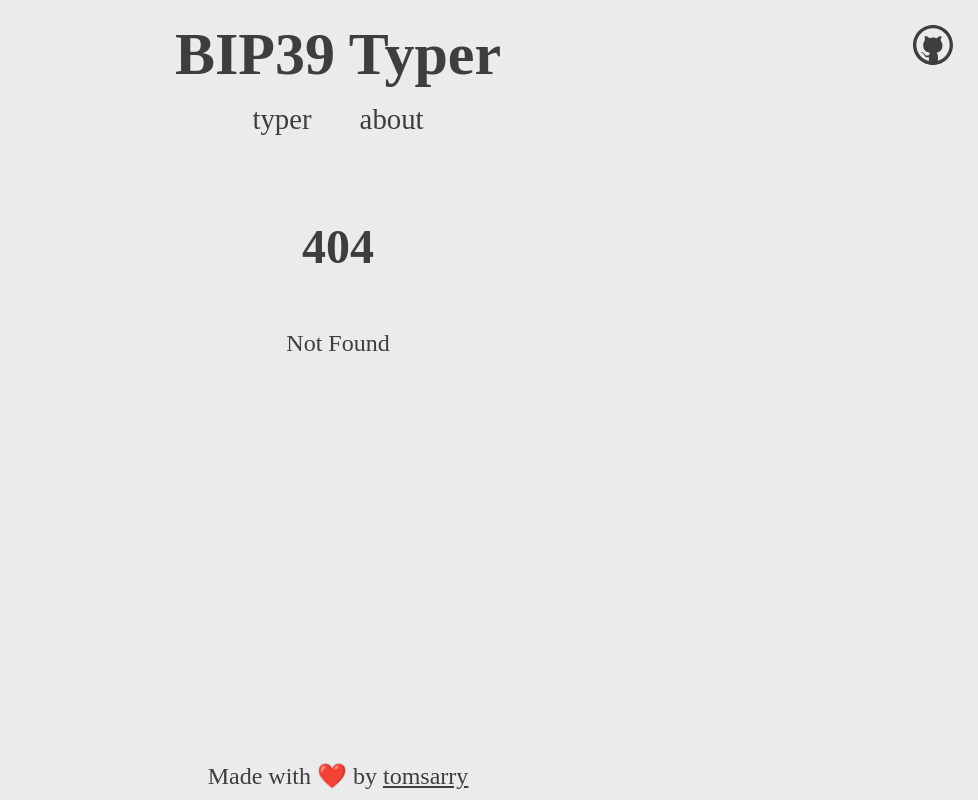
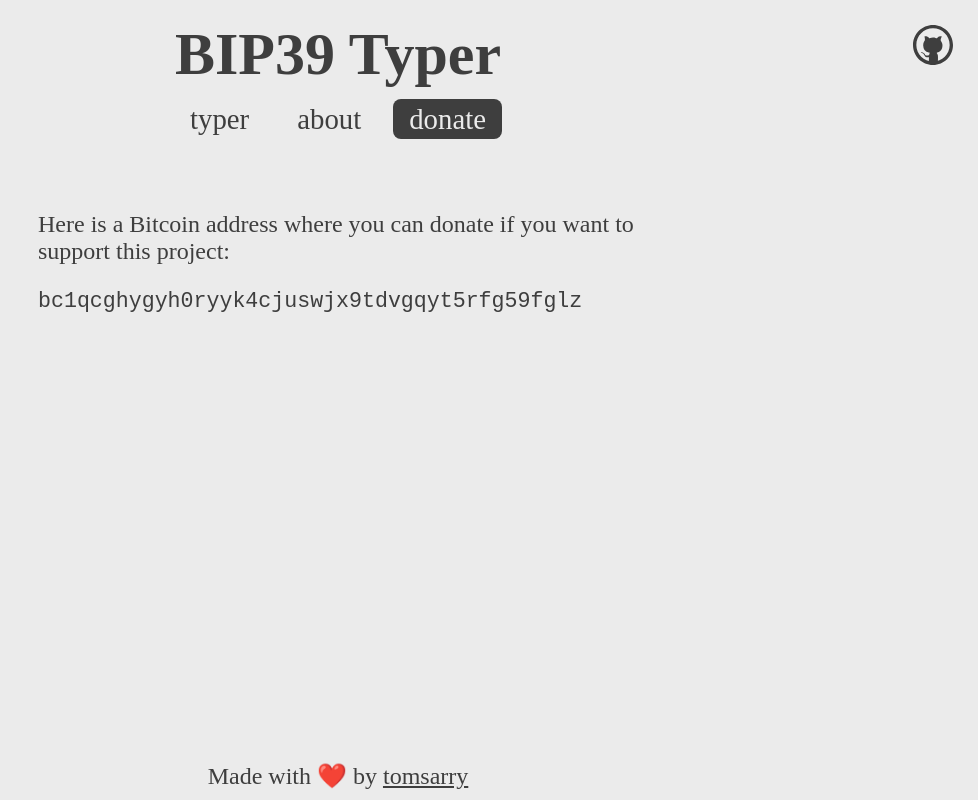
Before and after one commit to tomsarry/typer, a SvelteKit app: page /donate in a window 1280 px wide. Before the commit this address had no page. Shown: the whole page, without its empty margins (302-1280 px from the left). Built offline with nearby package versions, Linux system fonts and the light colour scheme; a web font is replaced by a local one.

Commit message:
feat: add donate page

```diff
--- a/src/routes/+layout.svelte
+++ b/src/routes/+layout.svelte
@@ -15,6 +15,8 @@
 <style>
 	.app {
 		min-height: 100vh;
+		max-width: 600px;
+		margin: auto;
 		display: flex;
 		flex-direction: column;
 		align-items: center;
--- a/src/routes/+page.svelte
+++ b/src/routes/+page.svelte
@@ -207,6 +207,7 @@
 
 	.finish {
 		font-size: 2.5em;
+		text-align: center;
 		color: var(--text-color);
 	}
 
--- a/src/routes/Header.svelte
+++ b/src/routes/Header.svelte
@@ -11,6 +11,9 @@
 		>
 		<span aria-current={$page.url.pathname === '/about' ? 'page' : undefined} class="nav-link"
 			><a href="/about">about</a></span
+		>
+		<span aria-current={$page.url.pathname === '/donate' ? 'page' : undefined} class="nav-link"
+			><a href="/donate">donate</a></span
 		>
 	</nav>
 
--- a/src/routes/about/+page.svelte
+++ b/src/routes/about/+page.svelte
@@ -31,7 +31,6 @@
 
 <style>
 	.about {
-		max-width: 600px;
 		text-align: justify;
 		display: flex;
 		flex-direction: column;
--- /dev/null
+++ b/src/routes/donate/+page.svelte
@@ -0,0 +1,16 @@
+<svelte:head>
+	<title>BIP39 Typer | Donate</title>
+	<meta name="description" content="BIP39 Typer donate page" />
+</svelte:head>
+
+<div class="donate">
+	<p>Here is a Bitcoin address where you can donate if you want to support this project:</p>
+	<p class="address">bc1qcghygyh0ryyk4cjuswjx9tdvgqyt5rfg59fglz</p>
+</div>
+
+<style>
+	.address {
+		font-size: 0.9em;
+		font-family: 'Courier New', Courier, monospace;
+	}
+</style>
```
